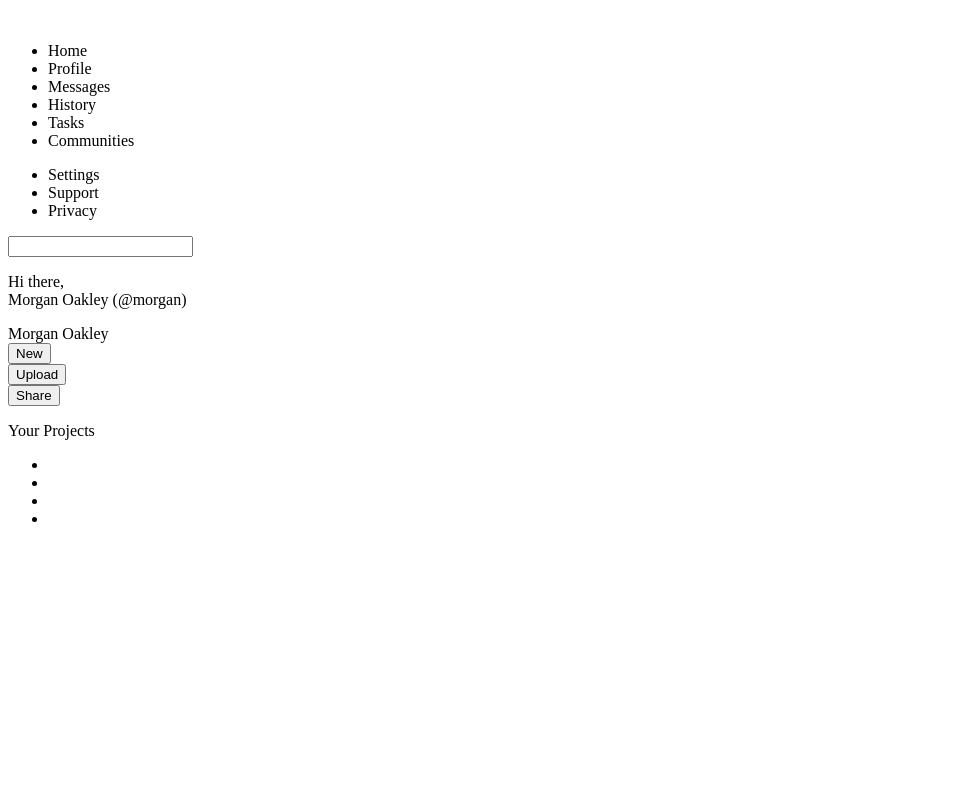
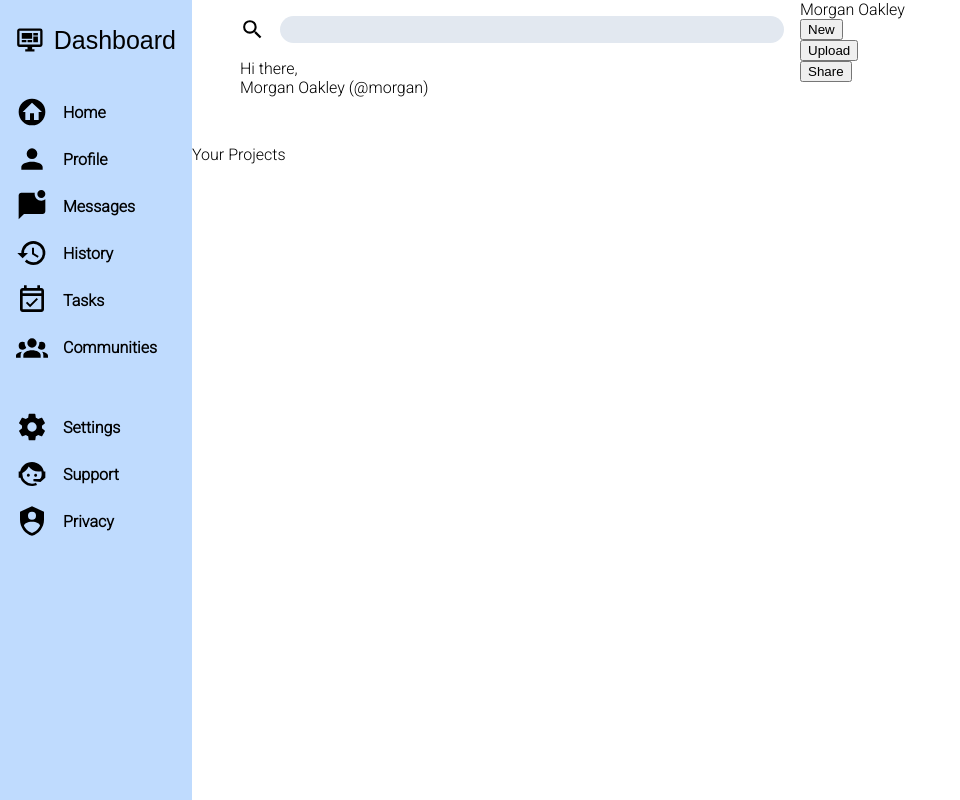
Before and after one commit to Ike-Addy/admin-dashboard, a plain HTML site: page index.html in a window 1280 px wide. Shown: the whole page, without its empty margins (0-960 px from the left). Drawn offline with Linux system fonts and the light colour scheme.

Commit message:
HTML skeleton completed Left nav-bar styling completed Right container to be completed

```diff
--- a/index.html
+++ b/index.html
@@ -11,24 +11,26 @@
 <body>
     <div class="main-container">
         <div class="menu-container">
-            <div class="dash-title"><img src="" alt=""></div>
+            <div class="dash-title">
+                <svg xmlns="http://www.w3.org/2000/svg" viewBox="0 0 24 24"><title>monitor-dashboard</title><path d="M21,16V4H3V16H21M21,2A2,2 0 0,1 23,4V16A2,2 0 0,1 21,18H14V20H16V22H8V20H10V18H3C1.89,18 1,17.1 1,16V4C1,2.89 1.89,2 3,2H21M5,6H14V11H5V6M15,6H19V8H15V6M19,9V14H15V9H19M5,12H9V14H5V12M10,12H14V14H10V12Z" /></svg>
+                Dashboard</div>
 
             <div class="top-menu-items">
                 <ul>
-                    <li>Home</li>
-                    <li>Profile</li>
-                    <li>Messages</li>
-                    <li>History</li>
-                    <li>Tasks</li>
-                    <li>Communities</li>
+                    <li><svg xmlns="http://www.w3.org/2000/svg" viewBox="0 0 24 24"><title>home-circle</title><path d="M19.07,4.93C17.22,3 14.66,1.96 12,2C9.34,1.96 6.79,3 4.94,4.93C3,6.78 1.96,9.34 2,12C1.96,14.66 3,17.21 4.93,19.06C6.78,21 9.34,22.04 12,22C14.66,22.04 17.21,21 19.06,19.07C21,17.22 22.04,14.66 22,12C22.04,9.34 21,6.78 19.07,4.93M17,12V18H13.5V13H10.5V18H7V12H5L12,5L19.5,12H17Z" /></svg> Home</li>
+                    <li><svg xmlns="http://www.w3.org/2000/svg" viewBox="0 0 24 24"><title>account</title><path d="M12,4A4,4 0 0,1 16,8A4,4 0 0,1 12,12A4,4 0 0,1 8,8A4,4 0 0,1 12,4M12,14C16.42,14 20,15.79 20,18V20H4V18C4,15.79 7.58,14 12,14Z" /></svg> Profile</li>
+                    <li><svg xmlns="http://www.w3.org/2000/svg" viewBox="0 0 24 24"><title>message-badge</title><path d="M22 7V16C22 17.1 21.1 18 20 18H6L2 22V4C2 2.9 2.9 2 4 2H14.1C14 2.3 14 2.7 14 3C14 5.8 16.2 8 19 8C20.1 8 21.2 7.6 22 7M16 3C16 4.7 17.3 6 19 6S22 4.7 22 3 20.7 0 19 0 16 1.3 16 3Z" /></svg> Messages</li>
+                    <li><svg xmlns="http://www.w3.org/2000/svg" viewBox="0 0 24 24"><title>history</title><path d="M13.5,8H12V13L16.28,15.54L17,14.33L13.5,12.25V8M13,3A9,9 0 0,0 4,12H1L4.96,16.03L9,12H6A7,7 0 0,1 13,5A7,7 0 0,1 20,12A7,7 0 0,1 13,19C11.07,19 9.32,18.21 8.06,16.94L6.64,18.36C8.27,20 10.5,21 13,21A9,9 0 0,0 22,12A9,9 0 0,0 13,3" /></svg> History</li>
+                    <li><svg xmlns="http://www.w3.org/2000/svg" viewBox="0 0 24 24"><title>calendar-check-outline</title><path d="M19 3H18V1H16V3H8V1H6V3H5C3.9 3 3 3.9 3 5V19C3 20.11 3.9 21 5 21H19C20.11 21 21 20.11 21 19V5C21 3.9 20.11 3 19 3M19 19H5V9H19V19M5 7V5H19V7H5M10.56 17.46L16.5 11.53L15.43 10.47L10.56 15.34L8.45 13.23L7.39 14.29L10.56 17.46Z" /></svg> Tasks</li>
+                    <li><svg xmlns="http://www.w3.org/2000/svg" viewBox="0 0 24 24"><title>account-group</title><path d="M12,5.5A3.5,3.5 0 0,1 15.5,9A3.5,3.5 0 0,1 12,12.5A3.5,3.5 0 0,1 8.5,9A3.5,3.5 0 0,1 12,5.5M5,8C5.56,8 6.08,8.15 6.53,8.42C6.38,9.85 6.8,11.27 7.66,12.38C7.16,13.34 6.16,14 5,14A3,3 0 0,1 2,11A3,3 0 0,1 5,8M19,8A3,3 0 0,1 22,11A3,3 0 0,1 19,14C17.84,14 16.84,13.34 16.34,12.38C17.2,11.27 17.62,9.85 17.47,8.42C17.92,8.15 18.44,8 19,8M5.5,18.25C5.5,16.18 8.41,14.5 12,14.5C15.59,14.5 18.5,16.18 18.5,18.25V20H5.5V18.25M0,20V18.5C0,17.11 1.89,15.94 4.45,15.6C3.86,16.28 3.5,17.22 3.5,18.25V20H0M24,20H20.5V18.25C20.5,17.22 20.14,16.28 19.55,15.6C22.11,15.94 24,17.11 24,18.5V20Z" /></svg> Communities</li>
                 </ul>
             </div>
 
             <div class="bottom-menu-items">
                 <ul>
-                    <li>Settings</li>
-                    <li>Support</li>
-                    <li>Privacy</li>
+                    <li><svg xmlns="http://www.w3.org/2000/svg" viewBox="0 0 24 24"><title>cog</title><path d="M12,15.5A3.5,3.5 0 0,1 8.5,12A3.5,3.5 0 0,1 12,8.5A3.5,3.5 0 0,1 15.5,12A3.5,3.5 0 0,1 12,15.5M19.43,12.97C19.47,12.65 19.5,12.33 19.5,12C19.5,11.67 19.47,11.34 19.43,11L21.54,9.37C21.73,9.22 21.78,8.95 21.66,8.73L19.66,5.27C19.54,5.05 19.27,4.96 19.05,5.05L16.56,6.05C16.04,5.66 15.5,5.32 14.87,5.07L14.5,2.42C14.46,2.18 14.25,2 14,2H10C9.75,2 9.54,2.18 9.5,2.42L9.13,5.07C8.5,5.32 7.96,5.66 7.44,6.05L4.95,5.05C4.73,4.96 4.46,5.05 4.34,5.27L2.34,8.73C2.21,8.95 2.27,9.22 2.46,9.37L4.57,11C4.53,11.34 4.5,11.67 4.5,12C4.5,12.33 4.53,12.65 4.57,12.97L2.46,14.63C2.27,14.78 2.21,15.05 2.34,15.27L4.34,18.73C4.46,18.95 4.73,19.03 4.95,18.95L7.44,17.94C7.96,18.34 8.5,18.68 9.13,18.93L9.5,21.58C9.54,21.82 9.75,22 10,22H14C14.25,22 14.46,21.82 14.5,21.58L14.87,18.93C15.5,18.67 16.04,18.34 16.56,17.94L19.05,18.95C19.27,19.03 19.54,18.95 19.66,18.73L21.66,15.27C21.78,15.05 21.73,14.78 21.54,14.63L19.43,12.97Z" /></svg>Settings</li>
+                    <li><svg xmlns="http://www.w3.org/2000/svg" viewBox="0 0 24 24"><title>face-agent</title><path d="M18.72,14.76C19.07,13.91 19.26,13 19.26,12C19.26,11.28 19.15,10.59 18.96,9.95C18.31,10.1 17.63,10.18 16.92,10.18C13.86,10.18 11.15,8.67 9.5,6.34C8.61,8.5 6.91,10.26 4.77,11.22C4.73,11.47 4.73,11.74 4.73,12A7.27,7.27 0 0,0 12,19.27C13.05,19.27 14.06,19.04 14.97,18.63C15.54,19.72 15.8,20.26 15.78,20.26C14.14,20.81 12.87,21.08 12,21.08C9.58,21.08 7.27,20.13 5.57,18.42C4.53,17.38 3.76,16.11 3.33,14.73H2V10.18H3.09C3.93,6.04 7.6,2.92 12,2.92C14.4,2.92 16.71,3.87 18.42,5.58C19.69,6.84 20.54,8.45 20.89,10.18H22V14.67H22V14.69L22,14.73H21.94L18.38,18L13.08,17.4V15.73H17.91L18.72,14.76M9.27,11.77C9.57,11.77 9.86,11.89 10.07,12.11C10.28,12.32 10.4,12.61 10.4,12.91C10.4,13.21 10.28,13.5 10.07,13.71C9.86,13.92 9.57,14.04 9.27,14.04C8.64,14.04 8.13,13.54 8.13,12.91C8.13,12.28 8.64,11.77 9.27,11.77M14.72,11.77C15.35,11.77 15.85,12.28 15.85,12.91C15.85,13.54 15.35,14.04 14.72,14.04C14.09,14.04 13.58,13.54 13.58,12.91A1.14,1.14 0 0,1 14.72,11.77Z" /></svg>Support</li>
+                    <li><svg xmlns="http://www.w3.org/2000/svg" viewBox="0 0 24 24"><title>shield-account</title><path d="M12,1L3,5V11C3,16.55 6.84,21.74 12,23C17.16,21.74 21,16.55 21,11V5L12,1M12,5A3,3 0 0,1 15,8A3,3 0 0,1 12,11A3,3 0 0,1 9,8A3,3 0 0,1 12,5M17.13,17C15.92,18.85 14.11,20.24 12,20.92C9.89,20.24 8.08,18.85 6.87,17C6.53,16.5 6.24,16 6,15.47C6,13.82 8.71,12.47 12,12.47C15.29,12.47 18,13.79 18,15.47C17.76,16 17.47,16.5 17.13,17Z" /></svg>Privacy</li>
                 </ul>
             </div>
         </div>
@@ -36,7 +38,7 @@
         <div class="content-container">
             <div class="header">
                 <div class="left-header">
-                    <form action="">
+                    <form action=""><svg xmlns="http://www.w3.org/2000/svg" viewBox="0 0 24 24"><title>magnify</title><path d="M9.5,3A6.5,6.5 0 0,1 16,9.5C16,11.11 15.41,12.59 14.44,13.73L14.71,14H15.5L20.5,19L19,20.5L14,15.5V14.71L13.73,14.44C12.59,15.41 11.11,16 9.5,16A6.5,6.5 0 0,1 3,9.5A6.5,6.5 0 0,1 9.5,3M9.5,5C7,5 5,7 5,9.5C5,12 7,14 9.5,14C12,14 14,12 14,9.5C14,7 12,5 9.5,5Z" /></svg>
                         <input type="text" name="search" id="search">
                     </form>
                     <div class="logo"></div>
--- a/styles.css
+++ b/styles.css
@@ -0,0 +1,136 @@
+@import url('https://fonts.googleapis.com/css2?family=Roboto:wght@300&display=swap');
+
+html {
+    font-family: 'Roboto', sans-serif;
+    height: 100%;
+}
+/* ***Start of styling for dashboard menu items*** */
+/* Styling to fill page with content */
+body {
+    margin: 0;
+    padding: 0;
+    height: 100%;
+}
+
+/* Styling for entire dashboard */
+.main-container {
+    display: flex;
+    height: 100%;
+    width: 100%;
+}
+
+/* Styling for Dashboard sign on top left */
+.dash-title {
+    display: flex;
+    justify-content: center;
+    align-items: center;
+    gap: 10px;
+    margin: 1rem;
+    margin-bottom: 2rem;
+
+    font-size: 25px;
+    font-weight: normal;
+    font-family: fantasy;
+}
+
+/* Default styling for all svg elements */
+svg {
+    width: 2rem;
+    height: 2rem;
+}
+
+/* Styling for computer logo beside dashboard sign */
+.dash-title svg {
+    width: 3rem;
+    height: 3rem;
+}
+
+/* Styling for list items in top-menu-items div */
+.top-menu-items ul {
+    font-weight: bold;
+    margin: 1rem;
+
+    display: flex;
+    flex-direction: column;
+    gap: 15px;
+}
+
+/* Styling for list items in top-menu-items div */
+.top-menu-items li {
+    display: flex;
+    align-items: center;
+    gap: 15px;
+}
+
+/* Styling for list items in bottom-menu-items div */
+.bottom-menu-items ul {
+    font-weight: bold;
+    margin: 1rem;
+
+    display: flex;
+    flex-direction: column;
+    gap: 15px;
+    margin-top: 3rem;
+}
+
+/* Styling for list items in bottom-menu-items div */
+.bottom-menu-items li {
+    display: flex;
+    align-items: center;
+    gap: 15px;
+}
+
+/* Default styling for all list items */
+ul {
+    list-style-type: none;
+    margin: 0;
+    padding: 0;
+}
+
+/* Styling for menu-container */
+.menu-container {
+    background-color: #bfdbfe;
+    width: 15%;
+    height: 100%;
+}
+/* ***End of styling for dashboard menu items*** */
+
+/* *************************************************** */
+
+/* ***Start of styling for content container*** */
+
+.content-container {
+    width: fit-content;
+    height: 100%;
+}
+
+.header {
+    display: flex;
+}
+
+.left-header {
+    display: flex;
+    flex-direction: column;
+    margin: 1rem;
+    margin-left: 3rem;
+}
+
+form {
+    display: flex;
+    align-items: center;
+    justify-content: center;
+    gap: 15px;
+}
+
+form svg {
+    width: 25px;
+    height: 25px;
+}
+
+input {
+    width: 500px;
+    height: 25px;
+    border-radius: 15px;
+    background-color: #e2e8f0;
+    border: 1px;
+}
```
